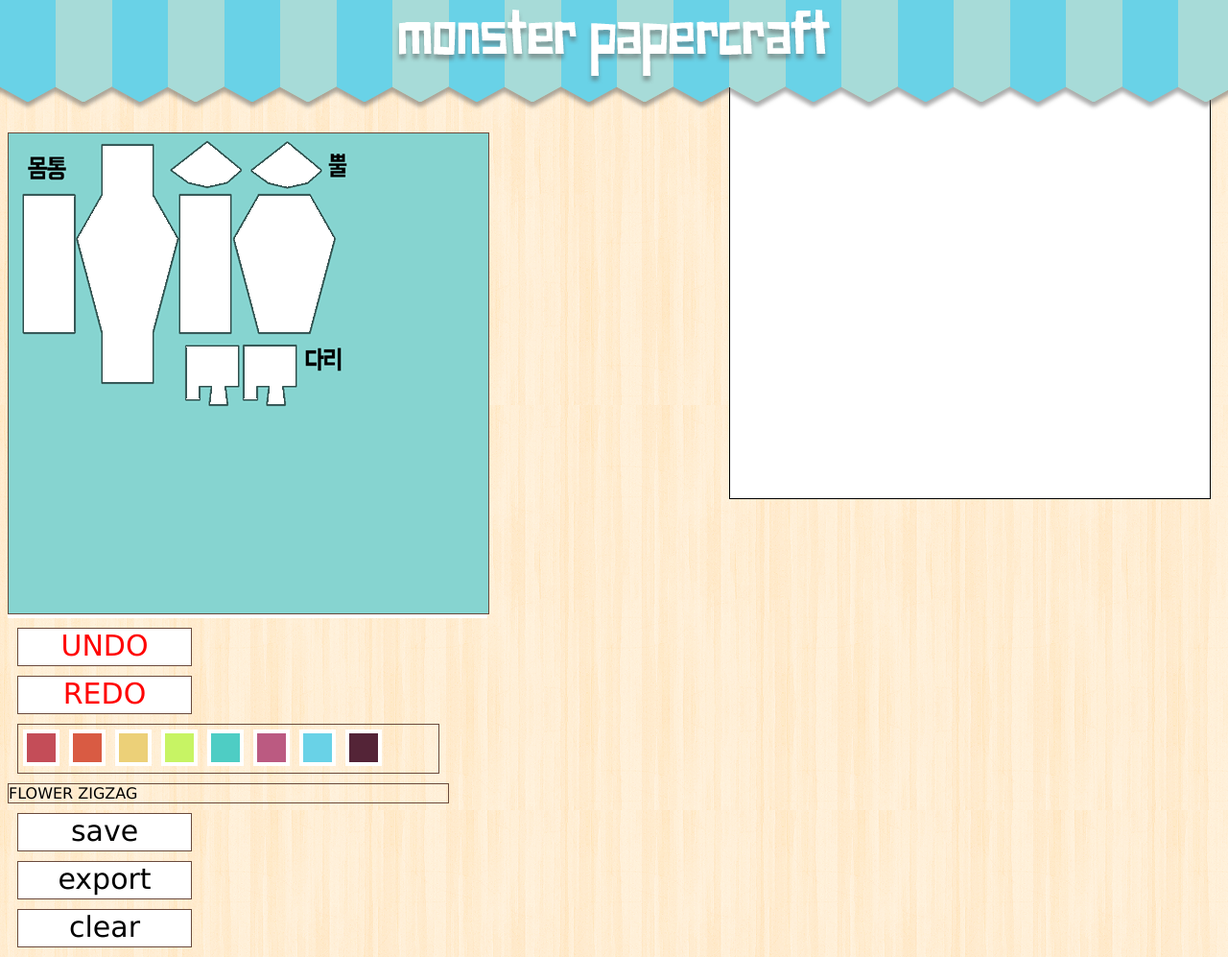
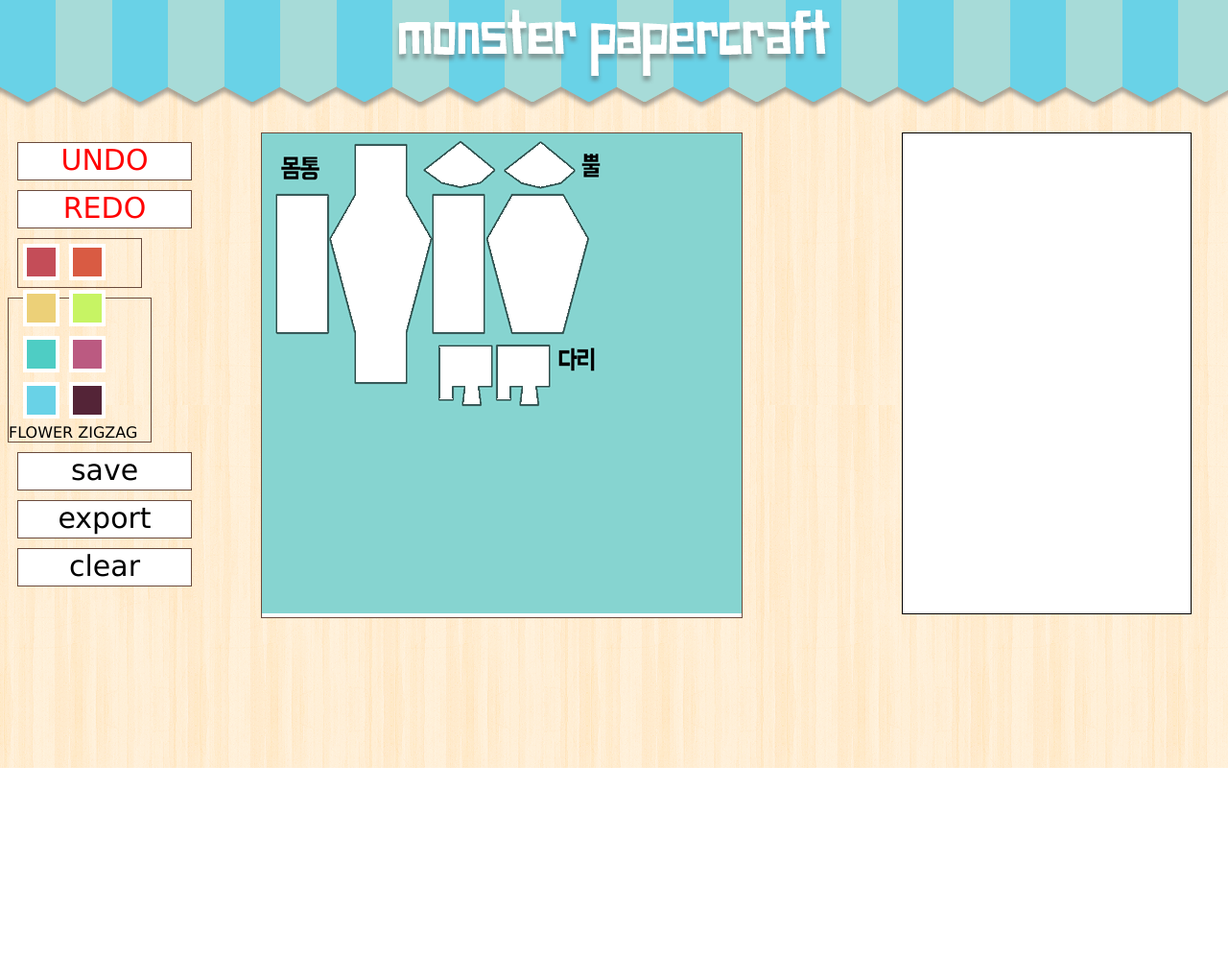
Before and after one commit to junggang/html5, a plain HTML site: page craft.html in a window 1280 px wide. Shown: the whole page at 96% size. After the commit the page ends 800 px from the top, so only its background shows below. Drawn offline with Linux system fonts and the light colour scheme; no server answers; animation ran at ten frames a second.

Commit message:
no message

```diff
--- a/craft.html
+++ b/craft.html
@@ -17,31 +17,32 @@
 			<img src="images/craft_title.png" class="center"/>
 		</div>
 
-		<div id="wrapper">
-				<div id="canvas_area">
-					 <canvas id="myCanvas" width=500 height=500></canvas>
-				</div>
-
+		<div id="tools">
 			<div id="tool_area">
 				<div id="undobtn" class="button">UNDO</div>
 				<div id="redobtn" class="button">REDO</div>
 				<div id="color_picker">
 					<div id="colorHex"></div>
 								</div>
-
 				<div id="stickers">
 					<span id="sticker_flower">FLOWER</span>	   <span id="sticker_zigzag">ZIGZAG</span>
 				</div>
 				<div id="savebtn" class="button">save</div>
 				<div id="exportbtn" class="button">export</div>
 				<div id="clearbtn" class="button">clear</div>
+			</div>
+		</div>
 
-				</div>
+		<div id="wrapper">
+			<div id="canvas_area">
+				 <canvas id="myCanvas" width=500 height=500></canvas>
 			</div>
 
 			<div id="preview">
 
 			</div>
+		</div>
+
 
 		<img id ="colorPick" src="images/color0.png" style="visibility: hidden"/>
 		<div id="savePop" style="position: absolute;left:0;top:0;width: 100%;height:100%;display: none">
--- a/css/sketch.css
+++ b/css/sketch.css
@@ -1,17 +1,37 @@
 body{font-family: Verdana, Geneva, sans-serif; background-image: url('../images/craft_bg.png');}
 #roof { position: fixed; width: 100%; height: 115px; top: 0; left:0; background-image: url('../images/craft_roof.png'); text-align: center;}
 #roof img { margin-top: 10px; }
-#wrapper{ width:600px; margin-top : 130px; float: left; }
+@media screen and (max-width:1200px)
+{
+    #wrapper{ width:850px; margin-top : 130px; float: right; }
+}
+
+@media screen and (min-width:1200px)
+{
+    #wrapper{ width:1000px; margin-top : 130px; float: right; }
+}
 #canvas_area
 {
 width: 500px;
 height: 100%;
 background: white;
+border:1px solid #6A4A3C;
+float: left;
 }
-#myCanvas {border:1px solid #6A4A3C;}
+div#preview
+{
+    width:300px;
+    height: 500px;
+    background: white;
+    float:right;
+    margin-right: 30px;
+    border: solid 1px black;
+    cursor:url('../images/cursor_rotate.gif'),url('../images/cursor_rotate.cur'),auto;
+}
+#tools { float : left; margin-top : 130px;}
 #tool_area
 {
-width:460px;
+width:150px;
 }
 #tool_area>div{border:1px solid #6A4A3C;}
 #color_picker {margin:10px;height: 50px;}
@@ -39,14 +59,3 @@ margin-top: -315px;
 a{
 text-decoration: none;
 }
-
-div#preview
-{
-    margin: 10px;
-    width:500px;
-    height: 500px;
-    background: white;
-    float:right;
-    border: solid 1px black;
-    cursor:url('../images/cursor_rotate.gif'),url('../images/cursor_rotate.cur'),auto;
-}
--- a/js/craft.js
+++ b/js/craft.js
@@ -16,7 +16,7 @@ lastStep = false;
 preview_clicked = false;
 preview_startX = 0;
 preview_startY = 0;
-previewWidth = 500;
+previewWidth = 300;
 previewHeight = 500;
 preview_sensitivity = 0.1;
 
@@ -238,7 +238,7 @@ function exportCanvas()
 	//make print-out
 	var printURL = Ele.toDataURL();
 
-	//window.win = open(printURL);
+	//window.win = open(printURL, "_self");
         //setTimeout('win.document.execCommand("Print")', 500);
 
 	showPop("exportPop");
@@ -414,24 +414,27 @@ function showPreview(){
 function init3D()
 {
         renderer = new THREE.WebGLRenderer();
-	renderer.setSize(canvasWidth, canvasHeight);
+	renderer.setSize(previewWidth, previewHeight);
 	document.getElementById('preview').appendChild(renderer.domElement);
 
 	scene = new THREE.Scene();
 
-	camera = new THREE.PerspectiveCamera(45, (canvasWidth / canvasHeight), 1, 1000);
+	camera = new THREE.PerspectiveCamera(45, (previewWidth / previewHeight), 1, 1000);
 	camera.position.set(0,5,30);
 	camera.lookAt( scene.position );
 	renderer.setClearColor(0xffffff, 1);
 
-	scene.add( new THREE.AmbientLight( 0x404040,1.0 ) );
+	scene.add( new THREE.AmbientLight( 0xeeeeee,1.0 ) );
 
-	var directionalLight_main = new THREE.PointLight(0xffffff, 0.8, 0 );
+	var directionalLight_main = new THREE.PointLight(0xffffff, 0.5, 0 );
 	var directionalLight_0 = new THREE.PointLight(0xffffff, 0.5, 0 );
 
-	directionalLight_main.position.set(0,100,50); // 위치 : (x, y, z(시야에서의 깊이를 의미 /증가할수록 나랑 가까움))
-	//directionalLight_0.position.set();
+	directionalLight_main.position.set(100,80,50); // 위치 : (x, y, z(시야에서의 깊이를 의미 /증가할수록 나랑 가까움))
+	directionalLight_0.position.set(-100,80,50);
 	scene.add( directionalLight_main );
+	scene.add( directionalLight_0 );
+
+
 }
 
 function prepareModel()
@@ -439,7 +442,7 @@ function prepareModel()
 	loader = new THREE.ColladaLoader();
 	loader.options.convertUpAxis = true;
 
-	loader.load( 'model/test.dae', function ( collada ) {
+	loader.load( 'model/test1.dae', function ( collada ) {
 	var dae = collada.scene;
 
 	monsterMesh = dae;
```
Also changed, not shown: 1 other file. Lines whose indentation alone changed are shown as unchanged.
